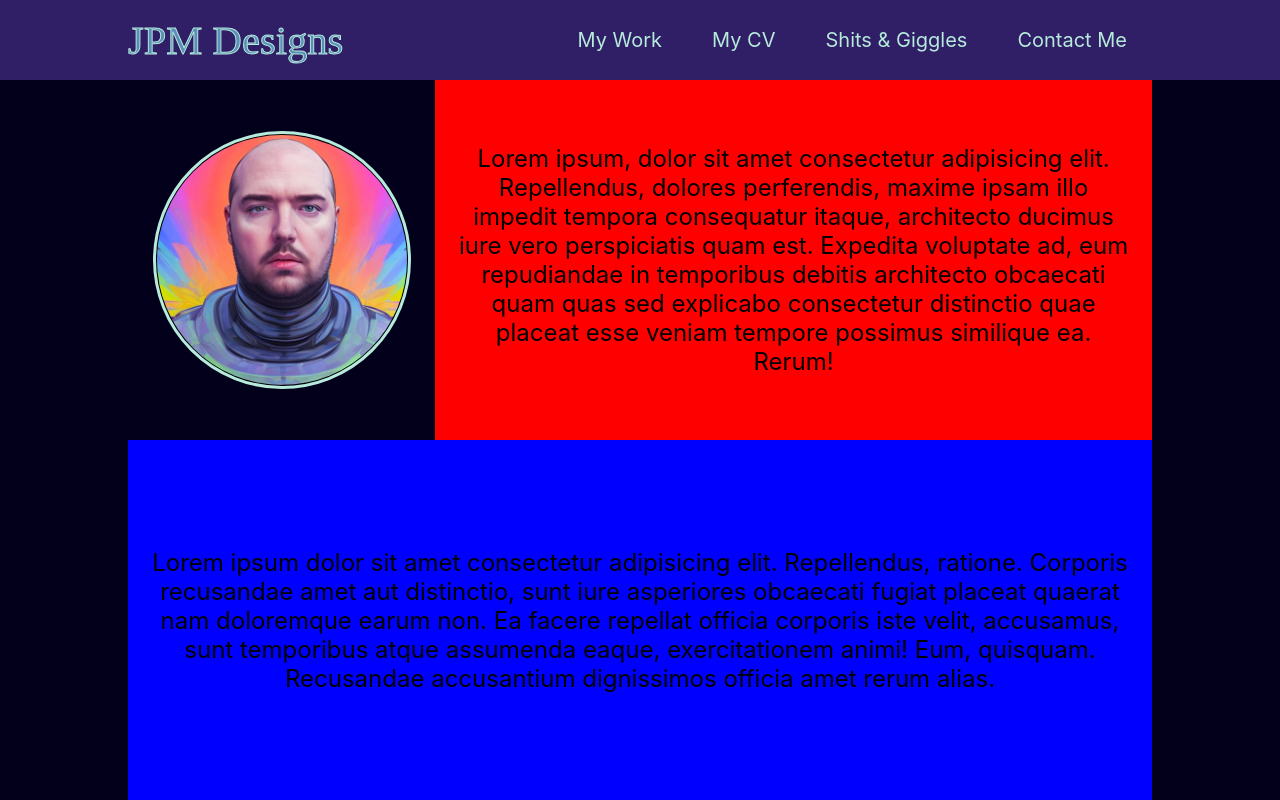
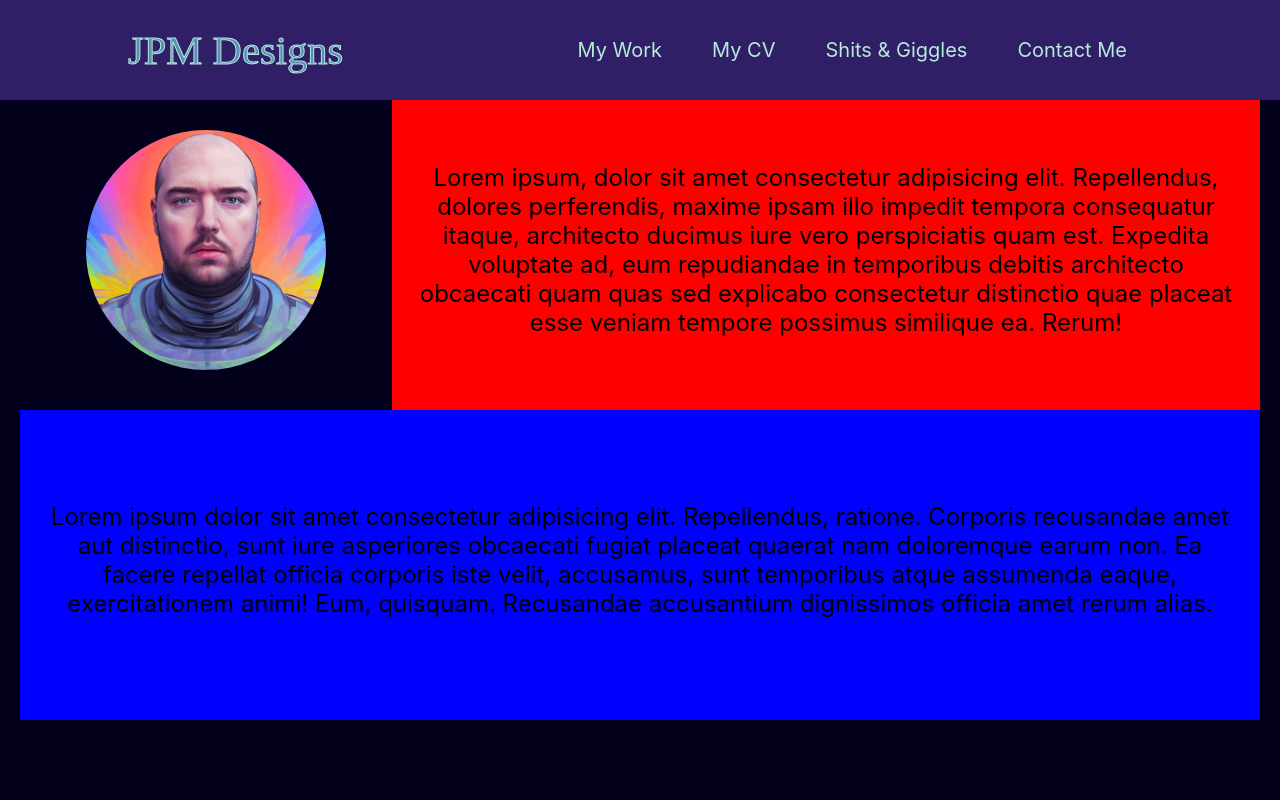
Before and after one commit to JPMurdie/jpmurdie.com, a React (Create React App) app: page / in a window 1280 px wide. Built offline with nearby package versions, Linux system fonts and the light colour scheme.

Commit message:
fixed landscape scroll issues on PageStyles and fixed NavHeader to top so content scrolls underneath.

```diff
--- a/src/components/GlobalStyle.js
+++ b/src/components/GlobalStyle.js
@@ -28,7 +28,7 @@ html {
     padding: 0;
     margin: 0;
     box-sizing: border-box;
-    overflow-y: hidden;
+    overflow-y: scroll;
     font-size: 62.5%;
 }
 
--- a/src/components/NavStyles.js
+++ b/src/components/NavStyles.js
@@ -4,10 +4,16 @@ import { flexy, fontSize } from "./GlobalStyle";
 //NESTED NAV STYLES
 export const NavHeader = styled.div`
   //BASED STYLINGS
+  position: fixed;
+  z-index: 1;
+  top: 0;
+  left: 0;
+  width: 100%;
+  min-height: 100px;
+  height: 10vh;
   ${flexy({ jc: "space-between" })}
   ${fontSize(1.6, 1, 2)}
   box-sizing: border-box;
-  min-height: 10vh;
   padding: 1rem 10%;
   background-color: var(--feature-background);
   color: var(--textColor);
@@ -54,13 +60,19 @@ export const NavHeader = styled.div`
 
   //media Queries
   @media only screen and (max-width: 1023px) {
-    height: auto;
-    padding: 1rem 0rem;
+    position: fixed;
+    z-index: 1;
+    top: 0;
+    left: 0;
+    width: 100%;
+    min-height: 100px;
+    height: 10vh;
     //LOGO LESS THAN 1023PX
     #logo {
       ${fontSize(2, 2.5, 4)}
       ${flexy({ jc: "left" })}
       margin-left: 2rem;
+      padding: 1rem 1rem;
       width: 100%;
     }
     //NAV LESS THAN 1023PX
--- a/src/components/PageStyles.js
+++ b/src/components/PageStyles.js
@@ -5,21 +5,26 @@ export const PageContainer = styled.div`
   //STANDARD PAGE CONTAINER
   ${flexy("center")}
   height: 90vh;
+  margin-top: 10vh;
+  padding: 2rem;
   box-sizing: border-box;
   //PAGE CONTAINER MEDIA QUERIES
-  @media only screen and (max-width: 1023px), screen and (max-height: 900px) {
-    min-height: 90vh;
+  @media only screen and (max-width: 1023px), screen and (max-height: 841px) {
+    height: auto;
     overflow-y: scroll;
+  }
+  @media only screen and (max-width: 1023px) {
+    margin-top: 100px;
   }
 `;
 
 //3 BOX LAYOUTS
 export const Three_T4_8B12 = styled.div`
   //ABOUT PAGE LAYOUT
-  min-height: 90vh;
-  height: 90vh;
+  position: relative;
+  height: 100%;
   width: 100%;
-  padding: 0 10%;
+  box-sizing: border-box;
   ${flexy("center")};
   flex-direction: row;
   flex-wrap: wrap;
@@ -27,7 +32,6 @@ export const Three_T4_8B12 = styled.div`
   .box1,
   .box2,
   .box3 {
-    position: relative;
     box-sizing: inherit;
     overflow: hidden;
     min-height: 300px;
@@ -49,7 +53,9 @@ export const Three_T4_8B12 = styled.div`
   }
   //ABOUTPAGE LAYOUT MEDIA QUERIES
   @media only screen and (max-width: 1023px) {
-    min-height: 100%;
+    ${flexy("center")};
+    margin-top: 2rem;
+    height: auto;
     margin-bottom: 2rem;
     //BOXES
     .box1,
@@ -60,7 +66,6 @@ export const Three_T4_8B12 = styled.div`
     //BOX1
     .box1 {
       ${flexy("center")};
-      background: green;
       width: 100%;
       height: auto;
     }
--- a/src/pages/About.js
+++ b/src/pages/About.js
@@ -50,26 +50,26 @@ const ContentContainer = styled.div`
   box-sizing: border-box;
   min-height: 300px;
   height: 100%;
-  padding: 0 2rem;
+  padding: 2rem;
   margin-bottom: 1rem;
   img {
+    box-sizing: border-box;
+    padding: 0.5rem;
     object-fit: cover;
-    max-height: 350px;
-    height: auto;
-    width: 100%;
+    height: 100%;
+    max-height: 275px;
+    width: auto;
     border-radius: 50%;
-    margin: 5rem;
-    border: 1px solid black;
-    outline: 3px solid var(--textColor);
   }
   p {
     ${flexy("center")};
     box-sizing: border-box;
     height: 100%;
     overflow: hidden;
+    margin: 0;
     flex-shrink: 1;
   }
-  @media only screen and (max-width: 1023px), screen and (max-height: 900px) {
+  @media only screen and (max-width: 1023px), screen and (max-height: 841px) {
     img {
       max-height: 250px;
     }
```
